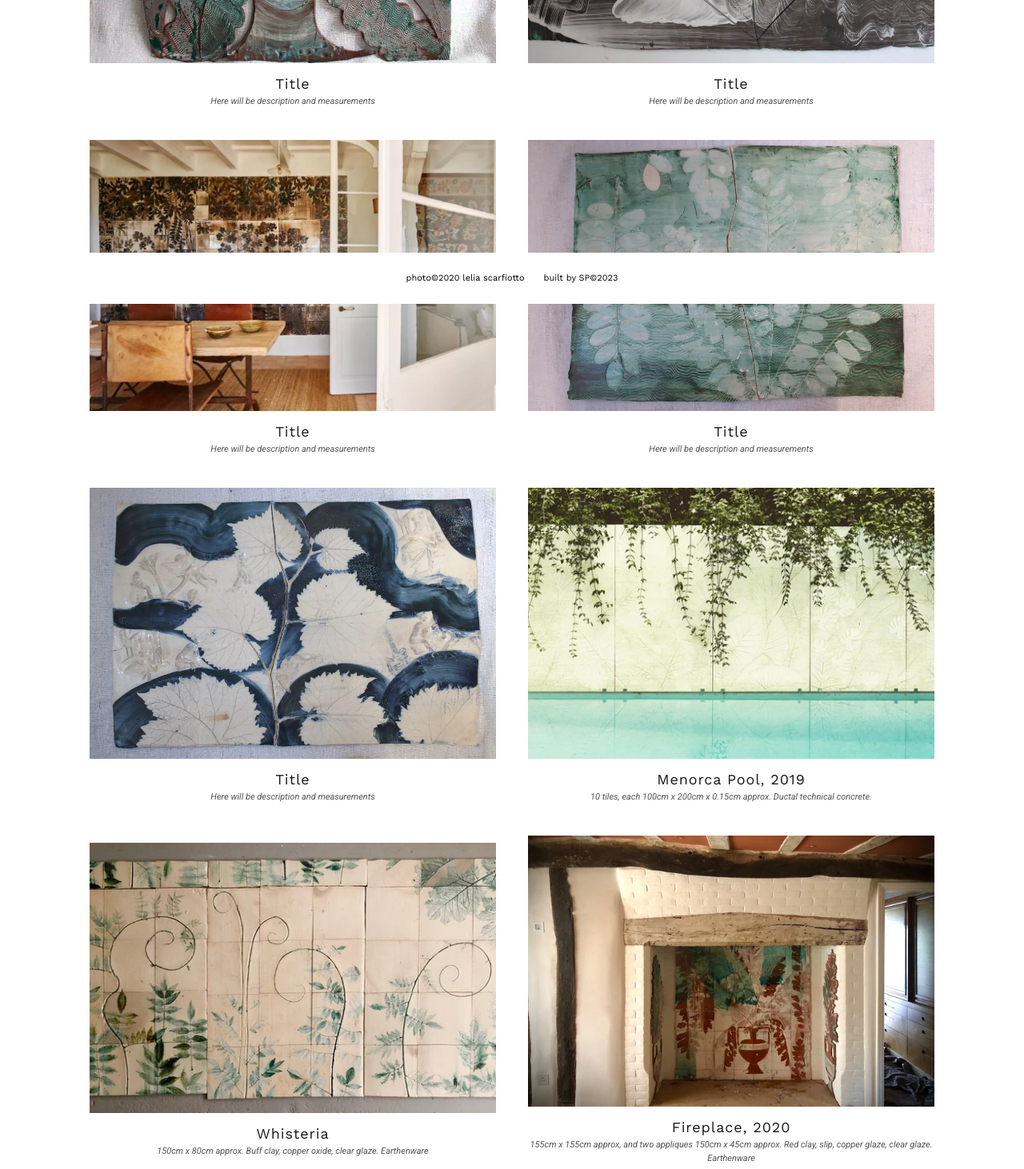
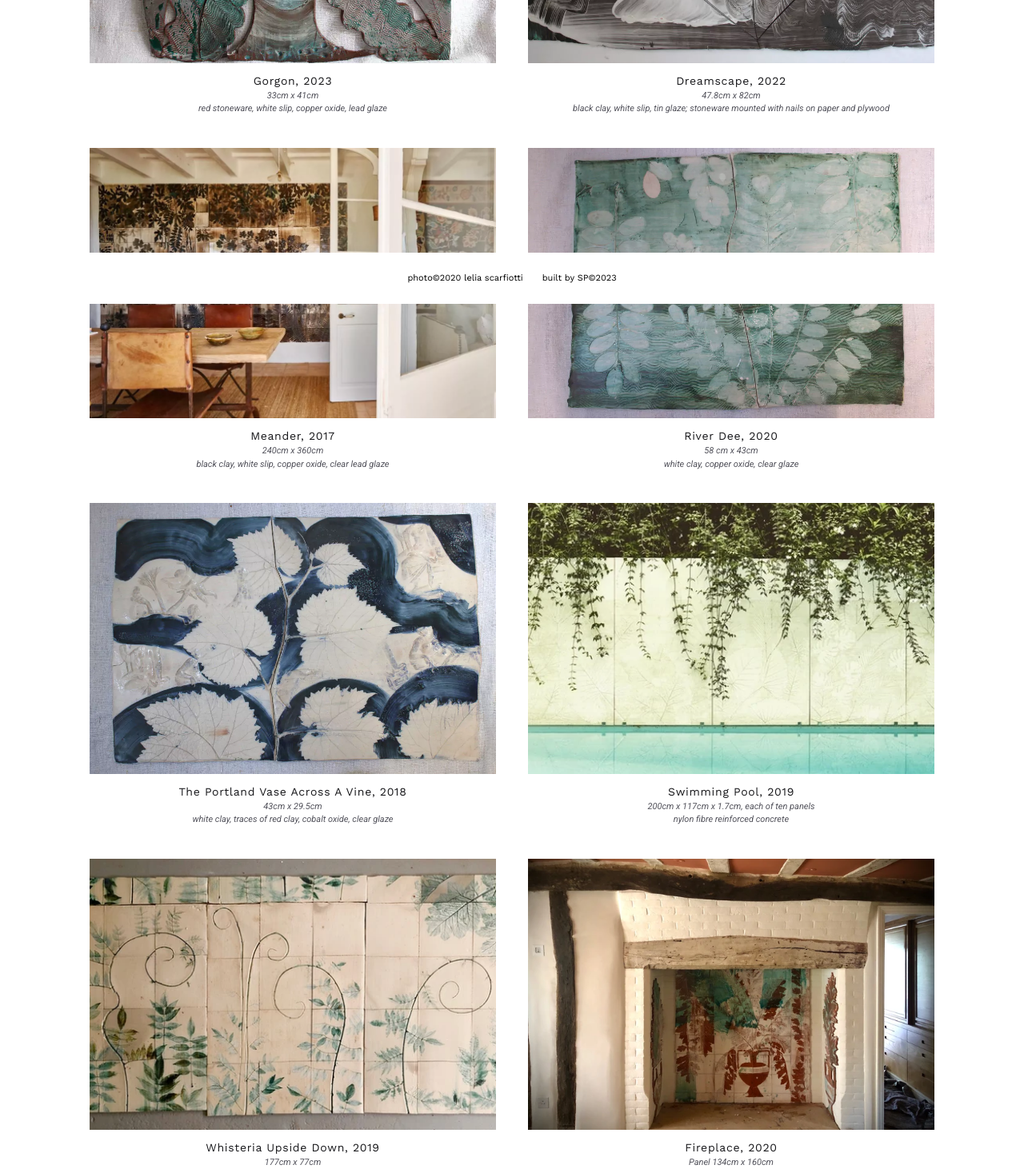
Before and after one commit to Sophie-Senge/Saskia-Webpage, a React (Create React App) app: page /dreamscapes in a window 1280 px wide. Shown: the part 420-1882 px from the top of the page at 80% size. Built offline with nearby package versions, Linux system fonts and the light colour scheme.

Commit message:
updates to image slides

```diff
--- a/src/components/Footer.jsx
+++ b/src/components/Footer.jsx
@@ -8,7 +8,7 @@ function Footer (){
         {/* <a className='mt-5 pr-4' href="https://www.instagram.com/saskiaspender/?hl=en"><SiInstagram size={15}/></a> */}
 
            <a className='flex items-center justify-center mx-auto' href="https://leliascarfiotti.com/"> <p className="px-3 text-xs font-headings leading-6  text-black">
-            photo©2020 lelia scarfiotto
+            photo©2020 lelia scarfiotti
             </p></a>
             <a className='flex items-center justify-center mx-auto' href="https://sophieperks.com/"><p className="px-3 font-headings text-xs leading-6 text-black">
             built by SP©2023
--- a/src/pages/Contact.jsx
+++ b/src/pages/Contact.jsx
@@ -6,7 +6,7 @@ import { SiInstagram } from "react-icons/si";
 function Contact() {
   return (
     <div id="contact" className="mx-auto h-full md:h-screen text-center place-content-center grid md:grid-cols-2">
-      <div className='mx-auto'>
+      <div className='mx-auto pt-28 md:pt-0'>
         <img className='object-cover scale-90' src={profile} alt="saskia spender" />
       </div>
       <div className='mx-10 md:pt-20 lg:pt-36'>
--- a/src/pages/Dreamscapes/Dreamscapes.jsx
+++ b/src/pages/Dreamscapes/Dreamscapes.jsx
@@ -32,29 +32,30 @@ function Dreamscapes() {
     <div className="w-full h-max bg-white">
 
       {openModal &&
-        <div className='fixed z-[999] flex justify-center items-center m-0 h-screen w-screen bg-neutral-900 bg-opacity-90'>
-          <div className="flex flex-row">
-            <AiOutlineClose className="text-white fixed z-[999] top-60 md:top-10 right-10 cursor-pointer" onClick={handleCloseModel} size={30} />
-            <AiOutlineLeft className="text-white fixed translate-y-[-20px] left-4 md:left-10 top-[50%] z-[999] cursor-pointer" onClick={prevSlide} size={30} />
-            <AiOutlineRight className="text-white fixed translate-y-[-20px]  right-4 md:right-10 top-[50%] z-[999] cursor-pointer" onClick={nextSlide} size={30} />
+         <div className='fixed z-[999] group flex justify-center items-center m-0 h-screen w-screen bg-neutral-900 bg-opacity-90'>
+         <div className="flex  flex-row">
+         <AiOutlineClose className="text-white absolute top-[25%] md:top-[15%] lg:top-[5%] -translate-x-0 xl:-translate-x-10 tranlate-y-[0%] right-5 rounded-full p-2 bg-neutral-900 hidden group-hover:block cursor-pointer " onClick={handleCloseModel} size={30} />
+         <AiOutlineLeft className="text-white absolute top-[75%] md:top-[50%] -translate-x-0 xl:-translate-x-[-50%] tranlate-y-[-50%] left-5 rounded-full p-2 bg-neutral-900  hidden group-hover:block cursor-pointer" onClick={prevSlide} size={30} />
+         <AiOutlineRight className="text-white absolute top-[75%] md:top-[50%]  -translate-x-0 xl:-translate-x-[50%] tranlate-y-[-50%] right-5 rounded-full p-2 bg-neutral-900  hidden group-hover:block cursor-pointer" onClick={nextSlide} size={30} />
+       </div>
+       <div className={dreamList[slideNumber].class}>
+              <img className='w-full h-full bg-center bg-cover' src={dreamList[slideNumber].image} alt={dreamList[slideNumber].title} />
           </div>
-          <div className=" scale-75 lg:scale-100">
-            <img src={dreamList[slideNumber].image} alt={dreamList[slideNumber].title} />
-          </div>
-          <div className="fixed translate-y-[160px] md:translate-y-[300px] lg:translate-y-[400px] text-center">
-            <h1 className="text-slate-300 text-lg font-headings tracking-wider text-center">{dreamList[slideNumber].title}</h1>
-            <p className="text-slate-300 text-sm italic text-center">{dreamList[slideNumber].description}</p>
+          <div className="fixed translate-y-[140px] md:translate-y-[320px] lg:translate-y-[360px]   text-center">
+            <h1 className="text-slate-300 sm:text-md md:text-lg pt-7 lg:pt-10 font-headings tracking-wider text-center">{dreamList[slideNumber].title}</h1>
+            <p className="text-slate-300 px-2 text-sm italic text-center">{dreamList[slideNumber].description}</p>
           </div>
         </div>
       }
       <div className=" grid md:grid-rows-2 md:grid-cols-2 gap-10 grid-rows-1 justify-center items-center  text-center mb-28 mx-28 pt-40 ">
-        {dreamList.map(({ id, title, image, description }) => {
+        {dreamList.map(({ id, title, image, description, measurement }) => {
           return (
 
             <div key={id} className="group overflow-hidden">
               <img onClick={() => handleOpenModal(id)} src={image} alt={title} className="w-full aspect-[3/2] overflow-hidden cursor-pointer object-cover" />
               <div className="pt-3">
-                <h1 className="text-lg tracking-wider text-zinc-900 font-headings">{title}</h1>
+                <h1 className="text-md tracking-wider text-zinc-900 font-headings">{title}</h1>
+                <p className='text-xs italic text-zinc-600'>{measurement}</p>
                 <p className='text-xs italic text-zinc-600'>{description}</p>
               </div>
             </div>
--- a/src/pages/Dreamscapes/dreamData.jsx
+++ b/src/pages/Dreamscapes/dreamData.jsx
@@ -1,59 +1,70 @@
 const dreamList = [
     {
         id: 0,
-        title: "Title",
+        title: "Gorgon, 2023",
         image: require("./assets/tile-1.webp"),
-        description: 'Here will be description and measurements'
+        measurement: '33cm x 41cm',
+        description: 'red stoneware, white slip, copper oxide, lead glaze',
 
     },
     {
         id: 1,
-        title: "Title",
+        title: "Dreamscape, 2022",
         image: require("./assets/tile-2.webp"),
-        description: 'Here will be description and measurements'
+        measurement: '47.8cm x 82cm',
+        description: 'black clay, white slip, tin glaze; stoneware mounted with nails on paper and plywood',
 
     },
     {
         id: 2,
-        title: "Title",
+        title: "Meander, 2017",
         image: require("./assets/tile-3.webp"),
         image2: require("./assets/tile-4.webp"),
-        description: 'Here will be description and measurements'
+        class: 'scale-75 lg:scale-90',
+        measurement: '240cm x 360cm',
+        description: 'black clay, white slip, copper oxide, clear lead glaze',
 
     },
     {
         id: 3,
-        title: "Title",
+        title: "River Dee, 2020",
         image: require("./assets/tile-5.webp"),
-        description: 'Here will be description and measurements'
+        measurement: '58 cm x 43cm',
+        description: 'white clay, copper oxide, clear glaze',
 
     },
     {
         id: 4,
-        title: "Title",
+        title: "The Portland Vase Across A Vine, 2018",
         image: require("./assets/tile-6.webp"),
-        description: 'Here will be description and measurements'
+        measurement: '43cm x 29.5cm',
+        description: 'white clay, traces of red clay, cobalt oxide, clear glaze',
 
     },
     {
         id: 5,
-        title: "Menorca Pool, 2019",
+        title: "Swimming Pool, 2019",
+        class: 'scale-75 md:scale-100',
         image: require("./assets/pool.webp"),
-        description: '10 tiles, each 100cm x 200cm x 0.15cm approx. Ductal technical concrete. '
+        measurement: '200cm x 117cm x 1.7cm, each of ten panels',
+        description: 'nylon fibre reinforced concrete',
 
     },
     {
         id: 6,
-        title: "Whisteria",
+        title: "Whisteria Upside Down, 2019",
         image: require("./assets/wisteria.webp"),
-        description: '150cm x 80cm approx. Buff clay, copper oxide, clear glaze. Earthenware'
+        measurement: '177cm x 77cm',
+        description: 'white clay, copper oxide, clear glaze',
 
     },
     {
         id: 7,
         title: "Fireplace, 2020",
         image: require("./assets/fireplace.webp"),
-        description: '155cm x 155cm approx, and two appliques 150cm x 45cm approx. Red clay, slip, copper glaze, clear glaze. Earthenware'
+        measurement: 'Panel 134cm x 160cm',
+        class: 'scale-75 md:scale-100',
+        description: 'terracotta, white slip, copper oxide, lead glaze',
 
     },
 
--- a/src/pages/Sculptures/SculptureData.jsx
+++ b/src/pages/Sculptures/SculptureData.jsx
@@ -1,30 +1,34 @@
 const sculptureList = [
     {
         id: 0,
-        title: "Title",
+        title: "Forest of Symbols, 2017",
         image: require("./assets/sculpture-1.webp"),
-        description: 'Here will be description and measurements'
+        measurement: '100cm x 30cm approx',
+        description: 'white clay, clear glaze'
 
     },
     {
         id: 1,
-        title: "Title",
+        title: "Crouching Venus",
         image: require("./assets/sculpture-2.webp"),
-        description: 'Here will be description and measurements'
+        measurement: '45cm x 35cm',
+        description: 'copper oxide, clear glaze, glass shards, cement'
 
     },
     {
         id: 2,
-        title: "Title",
+        title: "Rocks",
         image: require("./assets/sculpture-3.webp"),
-        description: 'Here will be description and measurements'
+        measurement: '18cm x 15cm & 33cm x 26cm',
+        description: 'white clay, copper oxide, lead glaze & terracotta, opaque glaze, epoxy putty'
 
     },
     {
         id: 3,
-        title: "Title",
+        title: "Acanthus Fire",
         image: require("./assets/sculpture-6.webp"),
-        description: 'Here will be description and measurements'
+        measurement: ' 68cm x 75cm',
+        description: 'white clay, iron oxide, copper oxide, partly glazed with clear glaze'
 
     },
 
--- a/tailwind.config.js
+++ b/tailwind.config.js
@@ -21,6 +21,7 @@ module.exports = {
       fontSize: {
         xs: '11px',
         sm: '12px',
+        md: '14px',
 
 
       }
```
Also changed, not shown: src/pages/Baskets/Baskets.jsx (+10 -10 lines), src/pages/Bowls/Bowls.jsx (+10 -10 lines), src/pages/Sculptures/Sculptures.jsx (+13 -12 lines), src/pages/Vases/Vases.jsx (+10 -10 lines), src/pages/Dreamscapes/assets/pool.webp, 1 other file (tests, documents, lock files or other folders).
